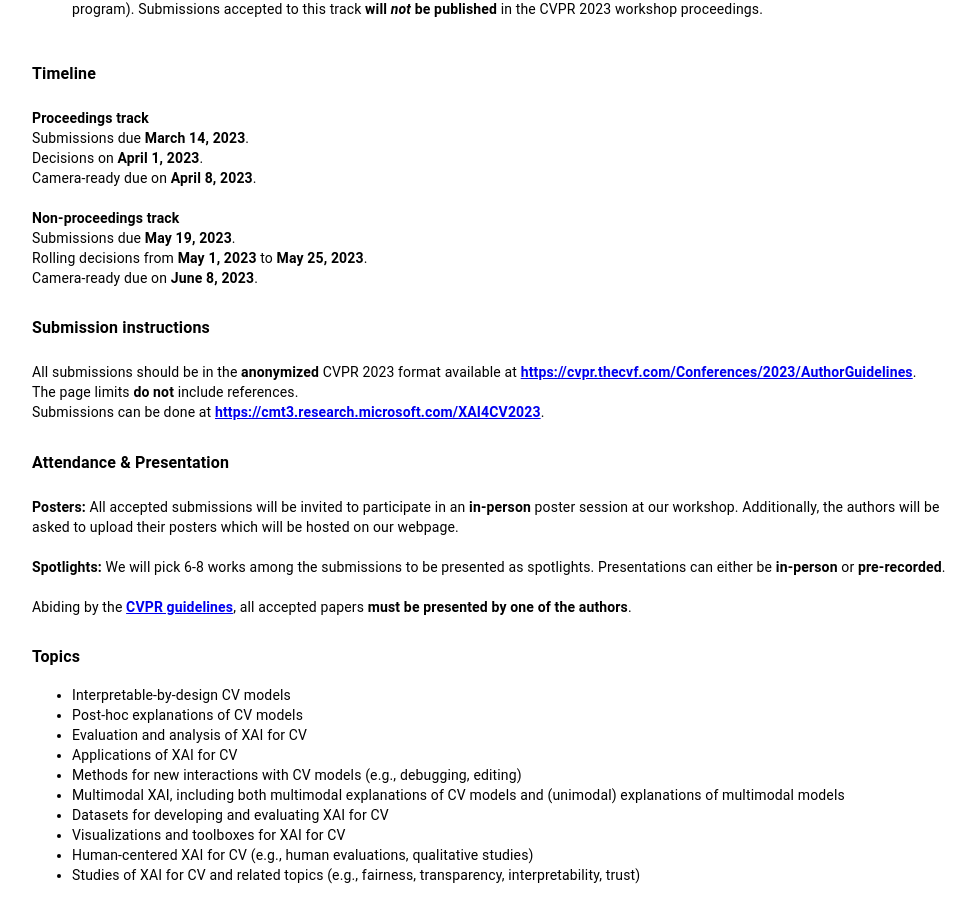
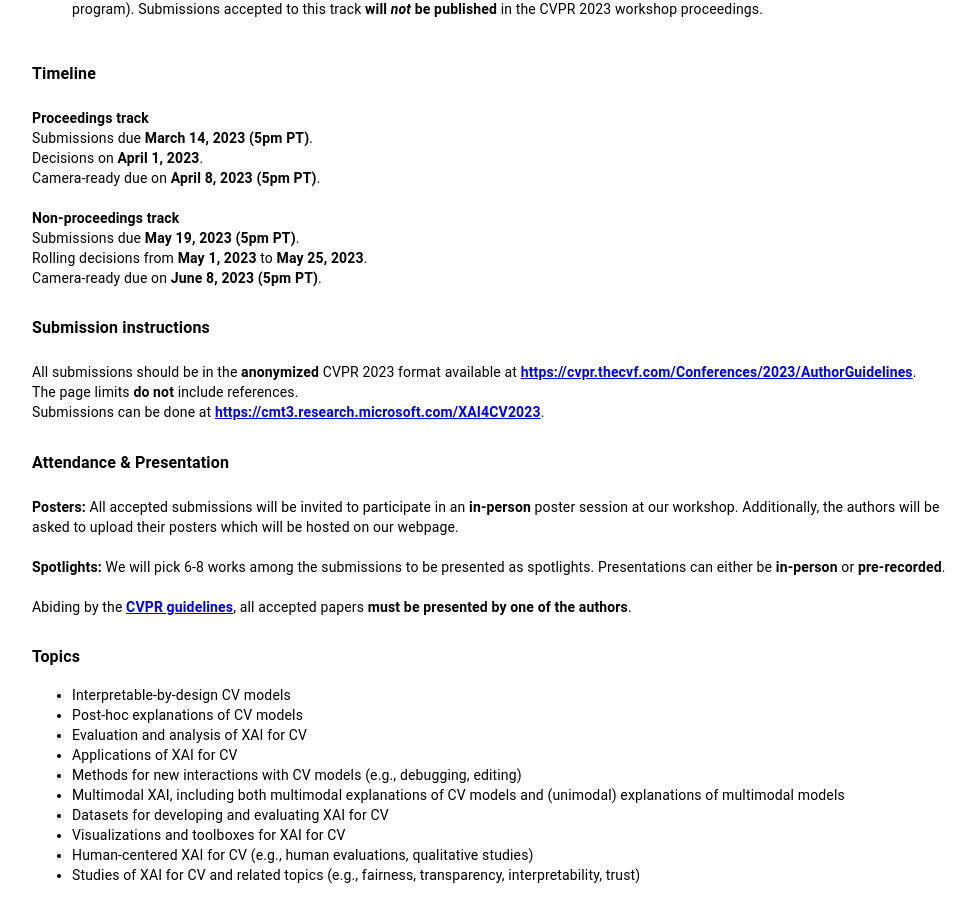
Before and after one commit to xai4cv/xai4cv.github.io, a React (Create React App) app: page /workshop_cvpr23 in a window 1280 px wide. Shown: the part 1114-2036 px from the top of the page, without its empty margins (140-1116 px from the left). Built offline with nearby package versions, Linux system fonts and the light colour scheme.

Commit message:
Update Workshop_CVPR23.js

```diff
--- a/src/components/Workshop_CVPR23.js
+++ b/src/components/Workshop_CVPR23.js
@@ -174,15 +174,15 @@ class Workshop extends React.Component {
                                             align="left"
                                         >
                                         <b>Proceedings track</b> <br/>
-                                        Submissions due <b>March 14, 2023</b>. <br/>
+                                        Submissions due <b>March 14, 2023 (5pm PT)</b>. <br/>
                                         Decisions on <b>April 1, 2023</b>. <br/>
-                                        Camera-ready due on <b>April 8, 2023</b>.
+                                        Camera-ready due on <b>April 8, 2023 (5pm PT)</b>.
                                         <br/>
                                         <br/>
                                         <b>Non-proceedings track</b> <br/>
-                                        Submissions due <b>May 19, 2023</b>. <br/>
+                                        Submissions due <b>May 19, 2023 (5pm PT)</b>. <br/>
                                         Rolling decisions from <b>May 1, 2023</b> to <b>May 25, 2023</b>. <br/>
-                                        Camera-ready due on <b>June 8, 2023</b>.
+                                        Camera-ready due on <b>June 8, 2023 (5pm PT)</b>.
                                         </Typography>
                                     </Grid>
 
```
